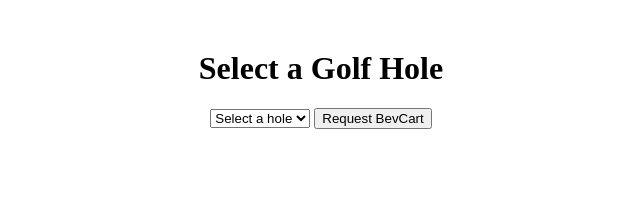
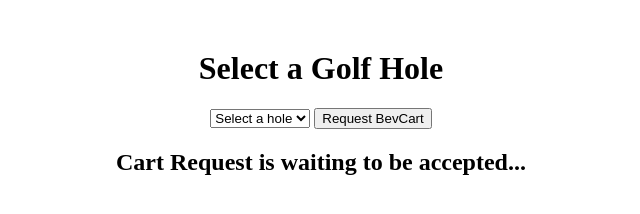
Before and after one commit to Vivian-Trieu/BevTrackr, a website: page homelist.html in a window 1280 px wide. Both pictures are taken after a click on the button "Request BevCart". Shown: the whole page, without its empty margins (319-959 px from the left). Drawn offline with Linux system fonts and the light colour scheme; no server answers.

Commit message:
Update homelist.html
Status appears when button is clicked

```diff
--- a/homelist.html
+++ b/homelist.html
@@ -27,6 +27,8 @@
         firebase.initializeApp(firebaseConfig);
 
         function updatePingStatus() {
+            let statusText = document.querySelector("#status-text");
+
             var dropdown = document.getElementById("holeDropdown");
             var selectedHole = dropdown.options[dropdown.selectedIndex].value;
 
@@ -34,6 +36,8 @@
             firebase.database().ref('listData/' + 'hole' + selectedHole).update({
                 ping: true
             });
+
+            statusText.textContent = "Cart Request is waiting to be accepted..."
         }
     </script>
 </head>
@@ -57,6 +61,8 @@
         <button id="request-btn" onclick="updatePingStatus()">
             Request BevCart
         </button>
+
+        <h2 id="status-text"></h2>
     </div>
 </body>
 
```
